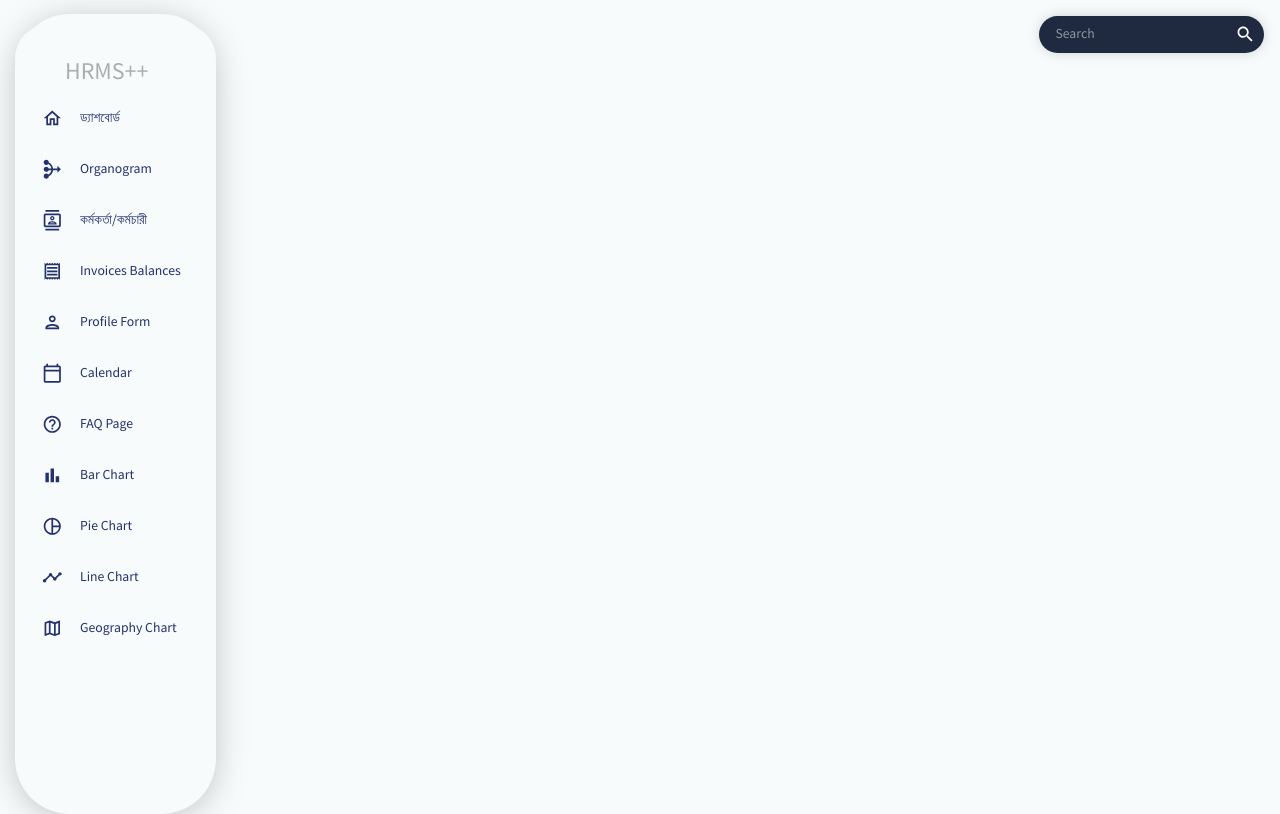
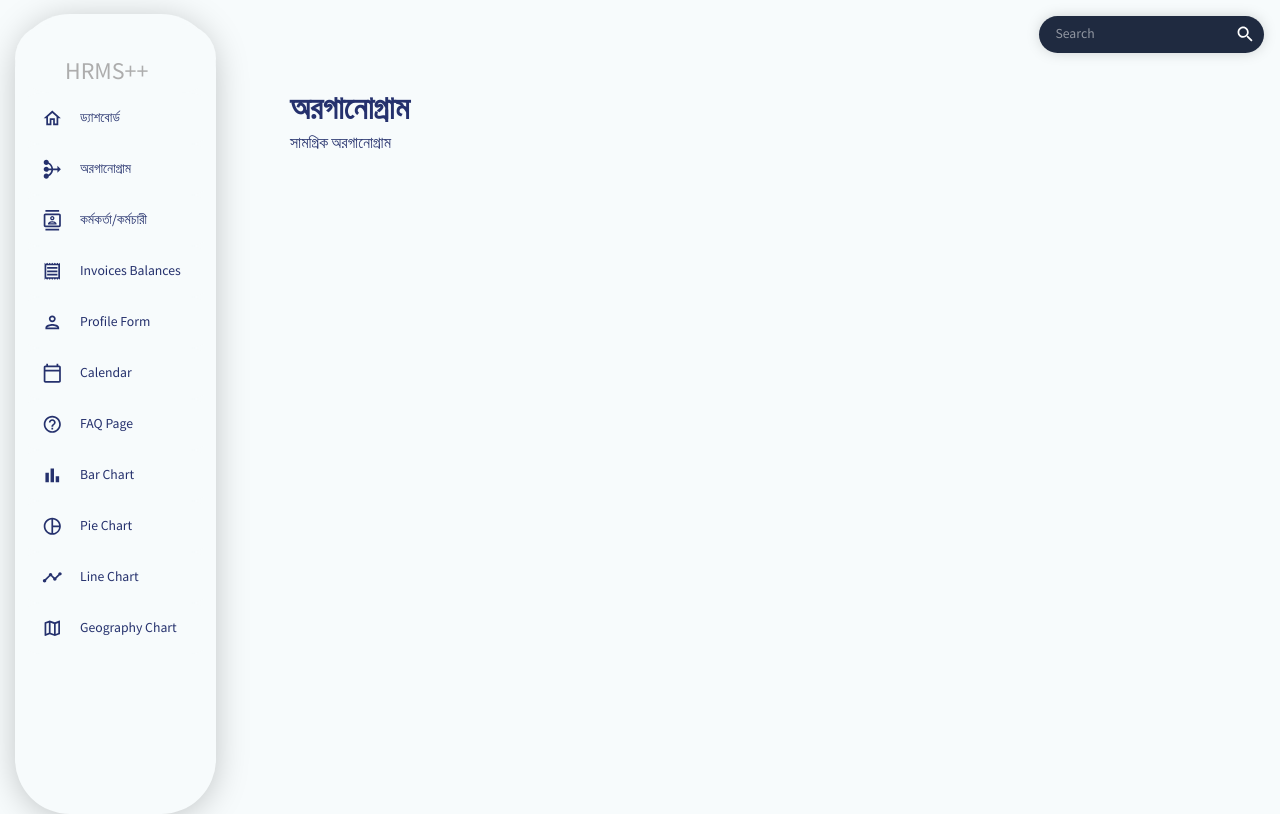
Before and after one commit to sshopnil/hrms_plusplus, a React (Create React App) app in the folder react-admin/: page /organogram in a window 1280 px wide. Built offline with nearby package versions, Linux system fonts and the light colour scheme.

Commit message:
organogram scene updated

```diff
--- a/react-admin/src/scenes/Employee/index.jsx
+++ b/react-admin/src/scenes/Employee/index.jsx
@@ -14,7 +14,8 @@ import React from "react";
 import { Formik } from "formik";
 import * as yup from "yup";
 import useMediaQuery from "@mui/material/useMediaQuery";
-import { Balcony, Block } from "@mui/icons-material";
+
+import Container from '@mui/material/Container';
 
 const EmlpoyeeList = () => {
   const theme = useTheme();
--- a/react-admin/src/scenes/global/Sidebar.jsx
+++ b/react-admin/src/scenes/global/Sidebar.jsx
@@ -103,7 +103,7 @@ const Sidebar = () => {
 
 
             <Item
-              title="Organogram"
+              title="অরগানোগ্রাম"
               to="/organogram"
               icon={<MediationOutlinedIcon />}
               selected={selected}
--- a/react-admin/src/scenes/organogram/index.jsx
+++ b/react-admin/src/scenes/organogram/index.jsx
@@ -1,11 +1,31 @@
+import { Box, TextField } from "@mui/material";
 import { DataGrid, GridToolbar } from "@mui/x-data-grid";
 import { tokens } from "../../theme";
 import { mockDataContacts } from "../../data/mockData";
 import Header from "../../components/Header";
+import { useTheme } from "@mui/material";
 import Button from "@mui/material/Button";
-import { Box, Typography, useTheme } from "@mui/material";
+import Typography from "@mui/material/Typography";
+import Modal from "@mui/material/Modal";
+import IconButton from "@mui/material/IconButton";
+import AddIcon from "@mui/icons-material/Add";
+import React from "react";
 
-export default function Organogram() {
+import { Formik } from "formik";
+import * as yup from "yup";
+import useMediaQuery from "@mui/material/useMediaQuery";
+
+import Container from '@mui/material/Container';
+
+const Organogram = () => {
   const theme = useTheme();
   const colors = tokens(theme.palette.mode);
-}
+
+  return (
+    <Box m="20px">
+      <Header title="অরগানোগ্রাম" subtitle="সামগ্রিক অরগানোগ্রাম"/>
+    </Box>
+  );
+};
+
+export default Organogram;
```
